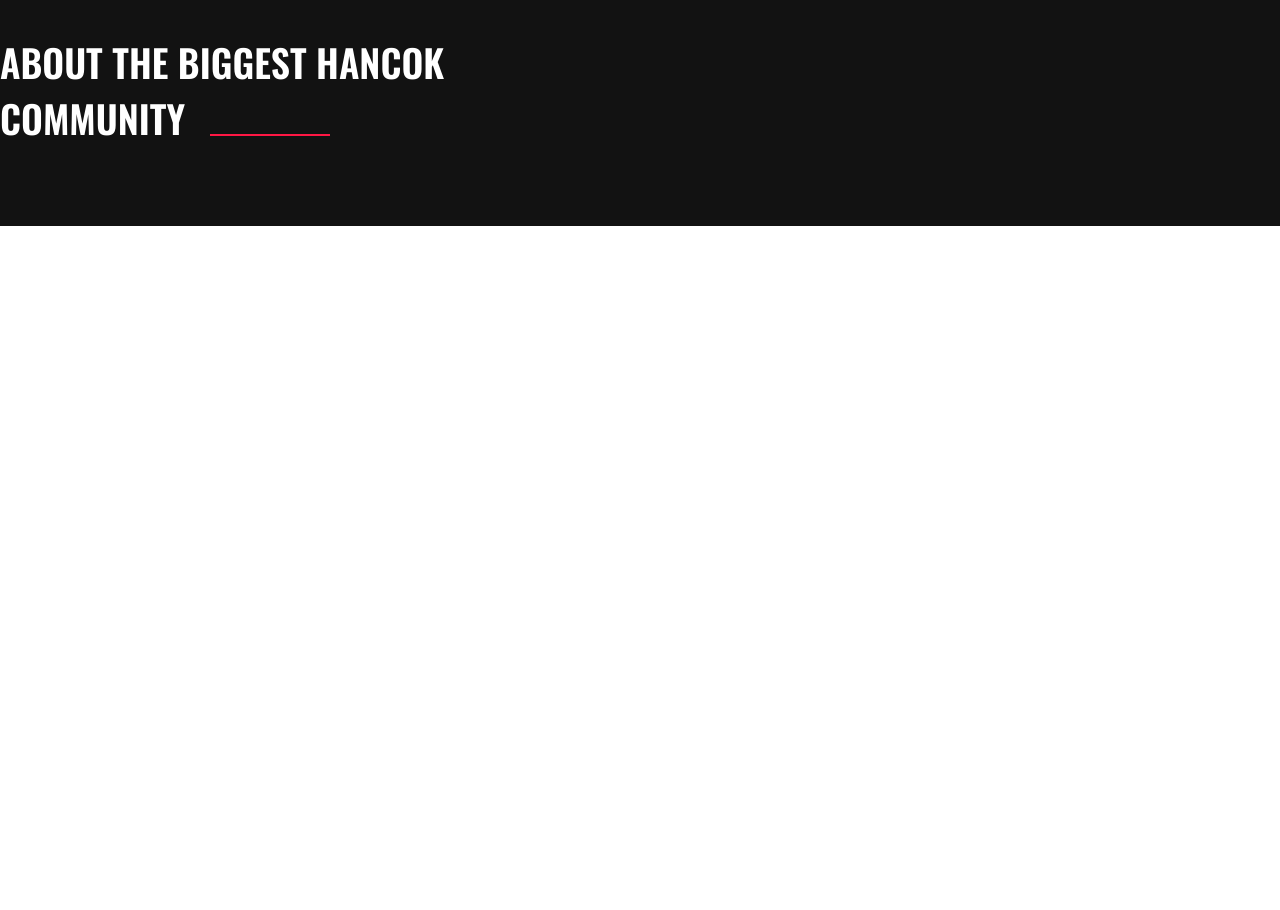
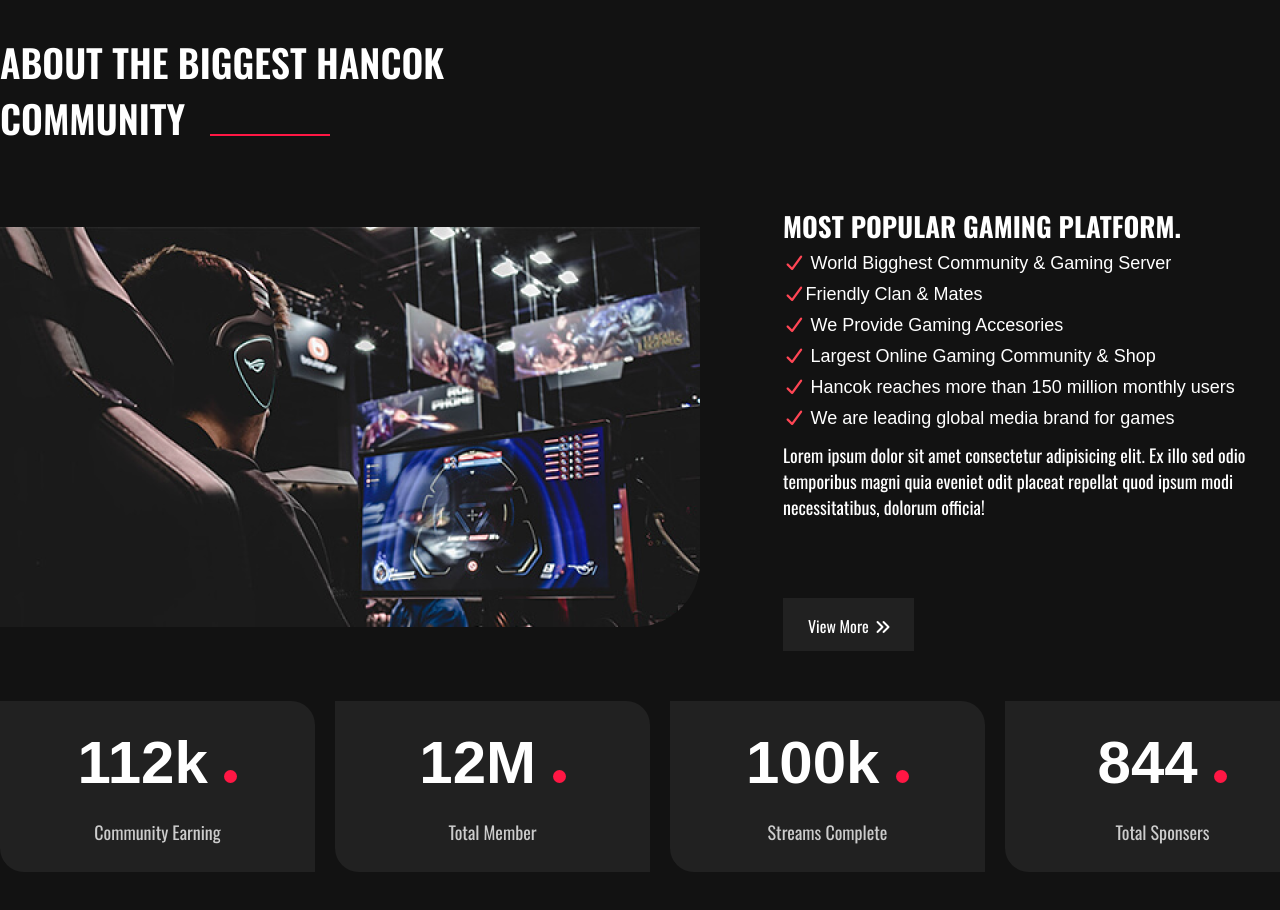
Before and after one commit to sayeemmahfuz2021/hankok_project, a plain HTML site: page index.html in a window 1280 px wide. Shown: the part 1221-2131 px from the top of the page. Before the commit the page ends 1447 px from the top, so only its background shows below. Drawn offline with nearby package versions, Linux system fonts and the light colour scheme.

Commit message:
about section done

```diff
--- a/css/style.css
+++ b/css/style.css
@@ -1,77 +1,96 @@
 /* ----all common css start here-- */
-*{
+* {
     margin: 0;
     padding: 0;
     box-sizing: border-box;
 }
-a{
+
+a {
     text-decoration: none;
 }
-ul,ol{
+
+ul,
+ol {
     list-style: none;
 }
-h1,h2,h3,h4,h5,h6{
+
+h1,
+h2,
+h3,
+h4,
+h5,
+h6 {
     margin: 0;
     padding: 0;
 }
-.container{
+
+.container {
     width: 1320px;
     margin: 0 auto;
 }
+
 /* ----all common css end here-- */
 
 /* ----nav css sratr--- */
-#navbar{
+#navbar {
     padding: 25px 0px;
     /* background-color: rgb(209, 183, 183); */
     position: absolute;
     top: 0;
     width: 100%;
 }
-.nav_wraper{
+
+.nav_wraper {
     display: flex;
     justify-content: space-between;
     align-items: center;
 }
-.nav_menu ul li a{
+
+.nav_menu ul li a {
     font-family: "Oswald", sans-serif;
     font-weight: 400;
     font-size: 16px;
     color: #DDDDDD;
 }
+
 .nav_menu ul {
     display: flex;
     gap: 30px;
 }
-.nav_actions{
+
+.nav_actions {
     display: flex;
     align-items: center;
     gap: 10px;
 }
 
-.sign_in{
+.sign_in {
     display: flex;
     justify-content: center;
     align-items: center;
     /* gap: 8px; */
 }
-.sign_in h5{
+
+.sign_in h5 {
     font-family: "Oswald", sans-serif;
     font-weight: 400;
     font-size: 16px;
     color: #ffffff;
 }
-.sign_in i{
+
+.sign_in i {
 
     color: #ffffff;
 }
-.nav_actions i{
+
+.nav_actions i {
     color: #ffffff;
 
 }
+
 /* ----nav css end--- */
 /* ---banner part css start here--- */
-#banner{
+#banner {
     position: relative;
     background-image: url(../images/banner_img.jpg);
     background-repeat: no-repeat;
@@ -81,7 +100,7 @@ h1,h2,h3,h4,h5,h6{
 }
 
 
-.banner_headding h3{
+.banner_headding h3 {
     font-family: "Oswald", sans-serif;
     font-weight: 400;
     font-size: 27px;
@@ -90,7 +109,8 @@ h1,h2,h3,h4,h5,h6{
     margin-top: 270px;
 
 }
-.banner_headding h1{
+
+.banner_headding h1 {
     font-family: "Oswald", sans-serif;
     font-weight: 700;
     font-size: 60px;
@@ -100,18 +120,21 @@ h1,h2,h3,h4,h5,h6{
     gap: 15px;
 
 }
-.banner_headding{
+
+.banner_headding {
     display: inline-flex;
     flex-direction: column;
 }
-.banner_headding .shape{
+
+.banner_headding .shape {
     position: relative;
     display: flex;
     gap: 8px;
     justify-content: end;
     align-items: end;
 }
-.content .line{
+
+.content .line {
 
 
 
@@ -128,7 +151,8 @@ h1,h2,h3,h4,h5,h6{
     display: inline-block;
     order: 2;
 }
-.banner_headding p{
+
+.banner_headding p {
     font-family: "Oswald", sans-serif;
     font-weight: 400;
     font-size: 16px;
@@ -136,7 +160,8 @@ h1,h2,h3,h4,h5,h6{
     width: 521px;
     margin-top: 5px;
 }
-.banner_btn button{
+
+.banner_btn button {
     padding: 16px 22px 13px 25px;
     background-color: #FFFFFF;
     border: none;
@@ -144,38 +169,44 @@ h1,h2,h3,h4,h5,h6{
     margin-top: 48px;
 
 }
-.banner_btn button a{
+
+.banner_btn button a {
     font-family: "Oswald", sans-serif;
     font-weight: 400;
     font-size: 16px;
     color: #121212;
 }
-.banner_socicial_icon{
+
+.banner_socicial_icon {
     margin-top: 301px;
     margin-bottom: 103px;
     display: flex;
     gap: 10px;
 
 }
-.banner_socicial_icon a{
+
+.banner_socicial_icon a {
     font-family: "Oswald", sans-serif;
     padding: 8px;
     background-color: white;
     border-radius: 50%;
     color: #000000;
 }
+
 /* ---banner part css end here--- */
 
 /* ---about part css start here--- */
-#about_part{
+#about_part {
     padding: 34px 0px 80px 0px;
     background-color: #121212;
 }
-.about_heading{
+
+.about_heading {
     display: inline-flex;
     flex-direction: column;
 }
-.about_heading h3{
+
+.about_heading h3 {
     font-family: "Oswald", sans-serif;
     font-weight: 600;
     font-size: 38px;
@@ -187,9 +218,10 @@ h1,h2,h3,h4,h5,h6{
 
 }
 
-.about_heading h3 .shape{
+.about_heading h3 .shape {
     position: relative;
 }
+
 .about_heading h3 span {
     position: relative;
 }
@@ -205,6 +237,149 @@ h1,h2,h3,h4,h5,h6{
     transform: translateY(-50%);
 }
 
+.aboutl1r_wraper {
+    margin-top: 60px;
+    display: flex;
+    /* justify-content: space-between; */
+    align-items: center;
+    gap: 83px;
+}
+
+.aboutimg img {
+    position: relative;
+    z-index: 100;
+}
+
+.shape_img {
+    width: 170px;
+    height: 160px;
+    background-color: #FF4655;
+    position: absolute;
+    right: 82%;
+    bottom: -40%;
+    z-index: 50;
+}
+
+.about_right h5 {
+    font-family: "Oswald", sans-serif;
+    font-weight: 700;
+    font-size: 27px;
+    letter-spacing: 3%;
+    color: #FFFFFF;
+    margin-bottom: 7px;
+}
+
+.about_right p {
+    font-family: "Barlow Condensed", sans-serif;
+    font-weight: 400;
+    font-size: 18px;
+    color: #FFFFFF;
+    margin-bottom: 10px;
+
+}
+
+.about_right p i {
+    color: #FF4655;
+}
+
+.about_right h6 {
+    font-family: "Oswald", sans-serif;
+    font-weight: 400;
+    font-size: 18px;
+    color: #fff;
+    margin-top: 13px;
+    margin-bottom: 30px;
+
+}
+
+
+
+.about_button button {
+    padding: 16px 22px 13px 25px;
+    background-color: #212121;
+    border: none;
+    outline: none;
+    margin-top: 48px;
+
+}
+
+.about_button button a {
+    font-family: "Oswald", sans-serif;
+    font-weight: 400;
+    font-size: 16px;
+    color: #FFFFFF;
+}
+
+.about_dashbord_wraper{
+    display: flex;
+    gap: 20px;
+    margin-top: 50px;
+}
+
+.about_card {
+    width: 360px;
+    border-top-right-radius: 24px;
+    border-bottom-left-radius: 24px;
+    background-color: #212121;
+    padding: 27px 75px;
+
+}
+
+.about_card h3 {
+    font-family: "Barlow Condensed", sans-serif;
+    font-weight: 700;
+    font-size: 60px;
+    color: #fff;
+    text-align: center;
+
+
+
+}
+
+/* .avout_card span{
+    display: inline-block;
+    width: 21px;
+    height: 21px;
+    border-radius: 50%;
+    background-color: #FF1744;
+     vertical-align: baseline;
+}
+.avout_card p {
+    font-family: "Oswald", sans-serif;
+    font-size: 16px;
+    font-weight: 300;
+    color: #fff;
+    margin-top: 20px;
+} */
+
+
+
+
+
+
+
+.about_card h3 span {
+    display: inline-block;
+    width: 13px;
+    height: 13px;
+
+    background-color: #FF1744;
+    border-radius: 50%;
+
+    vertical-align: baseline;
+}
+
+
+.about_card p {
+    font-family: "Oswald", sans-serif;
+    font-size: 18px;
+    font-weight: 400;
+    color: #ccc;
+    text-align: center;
+    margin-top: 22px;
+    margin-bottom: 0;
+}
+
 /* ---about part css end here--- */
 
 
@@ -213,4 +388,5 @@ h1,h2,h3,h4,h5,h6{
 
 
 
- font-family: "Oswald", sans-serif;
+font-family: "Oswald",
+sans-serif;
--- a/index.html
+++ b/index.html
@@ -1,5 +1,6 @@
 <!doctype html>
 <html lang="en">
+
 <head>
   <meta charset="UTF-8" />
   <meta name="viewport" content="width=device-width, initial-scale=1.0" />
@@ -8,22 +9,15 @@
   <!-- google font start -->
   <link rel="preconnect" href="https://fonts.googleapis.com" />
   <link rel="preconnect" href="https://fonts.gstatic.com" crossorigin />
-    <link
-      href="https://fonts.googleapis.com/css2?family=Oswald:wght@200..700&display=swap"
-      rel="stylesheet"
-    />
+  <link href="https://fonts.googleapis.com/css2?family=Oswald:wght@200..700&display=swap" rel="stylesheet" />
   <!-- google font end -->
   <!-- cdn link start -->
-    <link
-      rel="stylesheet"
-      href="https://cdnjs.cloudflare.com/ajax/libs/font-awesome/7.3.1/css/all.min.css"
-      integrity="sha512-..."
-      crossorigin="anonymous"
-      referrerpolicy="no-referrer"
-    />
+  <link rel="stylesheet" href="https://cdnjs.cloudflare.com/ajax/libs/font-awesome/7.3.1/css/all.min.css"
+    integrity="sha512-..." crossorigin="anonymous" referrerpolicy="no-referrer" />
 
   <!-- cdn link end -->
 </head>
+
 <body>
   <!-- nav start here -->
   <section id="banner">
@@ -114,16 +108,80 @@
           <h3>ABOUT THE BIGGEST HANCOK
 
           </h3>
-              <h3>  COMMUNITY   <span class="shape"></span></h3>
+          <h3> COMMUNITY <span class="shape"></span></h3>
 
         </div>
 
 
-              <div class="aboutl1r_wraper"></div>
+        <div class="aboutl1r_wraper">
+
+
+          <div class="aboutimg">
+            <img src="./images/about_img.png" alt="#">
+            <div class="shape_img"></div>
+          </div>
+
+
+          <div class="about_right">
+            <h5>MOST POPULAR GAMING PLATFORM.</h5>
+            <p> <i class="fa-solid fa-check"></i> World Bigghest Community & Gaming Server</p>
+            <p><i class="fa-solid fa-check"></i>Friendly Clan & Mates</p>
+            <p><i class="fa-solid fa-check"></i> We Provide Gaming Accesories</p>
+            <p><i class="fa-solid fa-check"></i> Largest Online Gaming Community & Shop </p>
+            <p><i class="fa-solid fa-check"></i> Hancok reaches more than 150 million monthly users</p>
+            <p><i class="fa-solid fa-check"></i> We are leading global media brand for games</p>
+            <h6>
+              Lorem ipsum dolor sit amet consectetur adipisicing elit. Ex illo sed odio
+              temporibus magni quia eveniet odit placeat repellat quod ipsum modi
+              necessitatibus, dolorum officia!
+            </h6>
+
+            <div class="about_button">
+              <button>
+                <a href="#">View More <i class="fa-solid fa-angles-right"></i></a>
+              </button>
+            </div>
+          </div>
+
+        </div>
 
 
 
-              <div class="about_dashbord_wraper"></div>
+        <div class="about_dashbord_wraper">
+
+
+
+
+
+
+          <div class="about_card">
+            <h3>112k <span></span></h3>
+            <p>Community Earning</p>
+          </div>
+
+
+
+          <div class="about_card">
+            <h3>12M <span></span></h3>
+            <p>Total Member</p>
+          </div>
+
+
+          <div class="about_card">
+            <h3>100k <span></span></h3>
+            <p>Streams Complete </p>
+          </div>
+
+
+
+          <div class="about_card">
+            <h3>844 <span></span></h3>
+            <p>Total Sponsers </p>
+          </div>
+
+
+
+        </div>
 
       </div>
 
@@ -132,4 +190,5 @@
   </section>
   <!-- about part end here -->
 </body>
+
 </html>
```
Also changed, not shown: images/about_img.png (added). Lines whose indentation alone changed are shown as unchanged.
